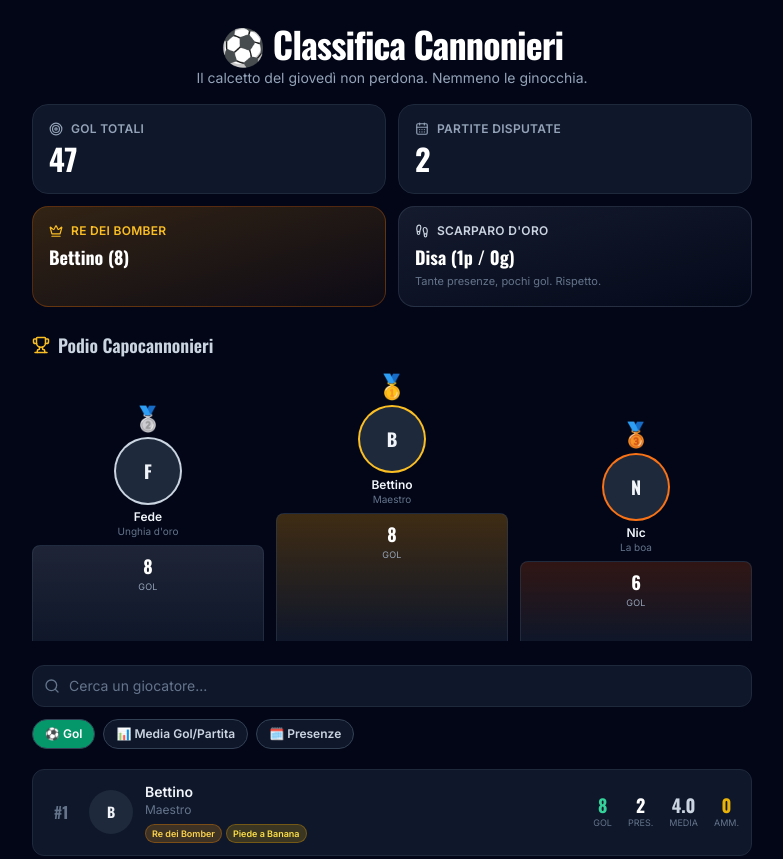
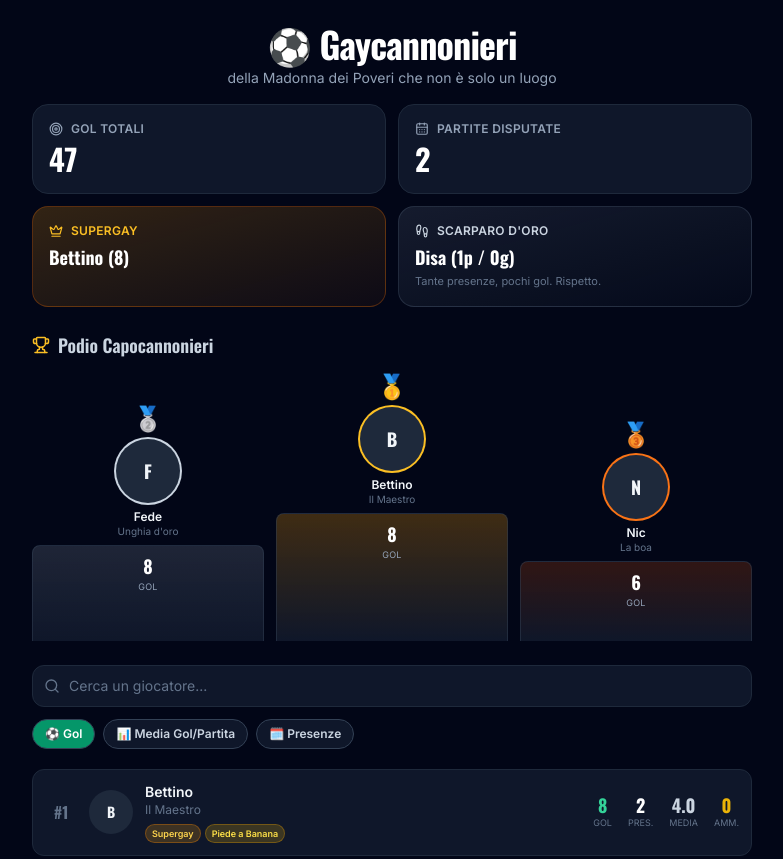
Before and after one commit to DamoFlare/Gaycannonieri, a plain HTML site: page index.html in a window 1280 px wide. Shown: the top 859 px of the page, without its empty margins (248-1031 px from the left). Drawn offline with nearby package versions, Linux system fonts and the light colour scheme.

Commit message:
Update README and HTML files to reflect project name change to Gaycannonieri

```diff
--- a/data.json
+++ b/data.json
@@ -11,7 +11,7 @@
   {
     "id": 2,
     "nome": "Bettino",
-    "soprannome": "Maestro",
+    "soprannome": "Il Maestro",
     "gol": 8,
     "partite": 2,
     "ammonizioni": 0,
--- a/index.html
+++ b/index.html
@@ -3,7 +3,7 @@
 <head>
 <meta charset="UTF-8">
 <meta name="viewport" content="width=device-width, initial-scale=1.0, maximum-scale=1.0">
-<title>⚽ Classifica Cannonieri</title>
+<title>⚽ Gaycannonieri</title>
 <meta name="description" content="Classifica marcatori e presenze del calcetto tra amici">
 
 <link rel="preconnect" href="https://fonts.googleapis.com">
@@ -29,9 +29,9 @@
   <!-- HEADER -->
   <header class="pt-6 pb-4 text-center">
     <h1 class="font-display text-3xl sm:text-4xl font-bold tracking-tight text-white flex items-center justify-center gap-2">
-      <span>⚽</span> Classifica Cannonieri
+      <span>⚽</span> Gaycannonieri
     </h1>
-    <p class="text-slate-400 text-sm mt-1">Il calcetto del giovedì non perdona. Nemmeno le ginocchia.</p>
+    <p class="text-slate-400 text-sm mt-1">della Madonna dei Poveri che non è solo un luogo</p>
   </header>
 
   <!-- STATO CARICAMENTO / ERRORE -->
@@ -65,7 +65,7 @@
       </div>
       <div class="bg-gradient-to-br from-amber-500/20 to-amber-900/10 border border-amber-700/40 rounded-2xl p-4">
         <div class="flex items-center gap-2 text-amber-400 text-xs uppercase tracking-wide font-semibold">
-          <i data-lucide="crown" style="width:14px;height:14px"></i> Re dei Bomber
+          <i data-lucide="crown" style="width:14px;height:14px"></i> Supergay
         </div>
         <div id="stat-capocannoniere" class="font-display text-lg font-bold text-white mt-1 truncate">-</div>
       </div>
@@ -151,7 +151,7 @@
 
   function badgesFor(p, ctx) {
     const badges = [];
-    if (p.id === ctx.capocannoniere.id) badges.push({ label: 'Re dei Bomber', cls: 'bg-amber-500/20 text-amber-300 border-amber-600/40' });
+    if (p.id === ctx.capocannoniere.id) badges.push({ label: 'Supergay', cls: 'bg-amber-500/20 text-amber-300 border-amber-600/40' });
     if (p.id === ctx.scarparo.id) badges.push({ label: 'Scarparo d\'Oro', cls: 'bg-slate-500/20 text-slate-300 border-slate-500/40' });
     if (p.id === ctx.piedeBanana.id && p.gol > 0) badges.push({ label: 'Piede a Banana', cls: 'bg-yellow-500/20 text-yellow-300 border-yellow-600/40' });
     if (p.ammonizioni >= 4) badges.push({ label: 'Distorsione Facile', cls: 'bg-red-500/20 text-red-300 border-red-600/40' });
```
Also changed, not shown: 1 other file.
